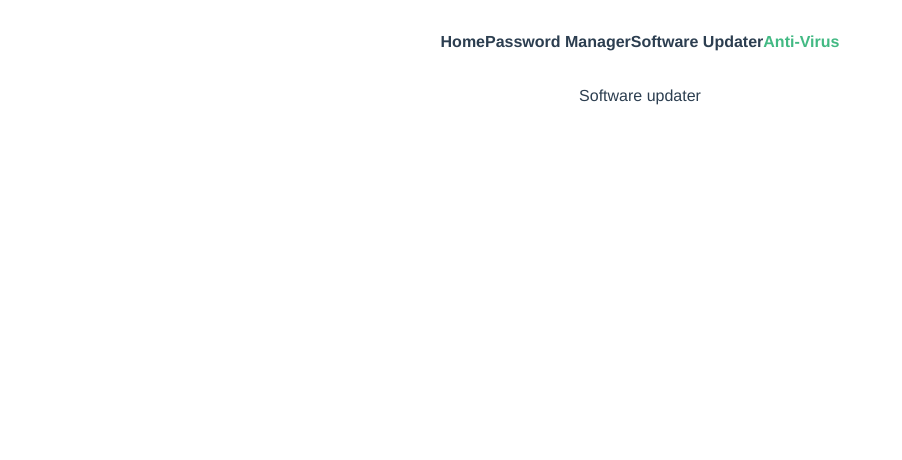
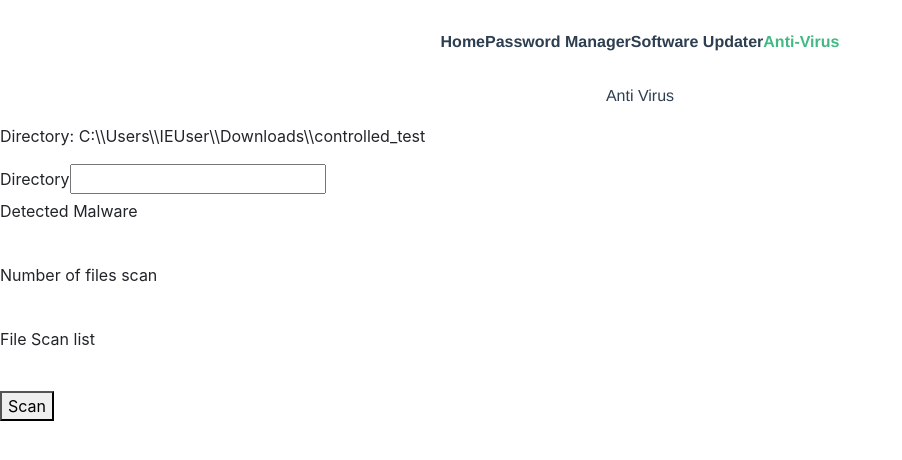
Before and after one commit to Dylan-Liew/Cultisk, a Vue app: page /anti-virus in a window 1280 px wide. Shown: the top 460 px of the page, without its empty margins (0-902 px from the left). Built offline with nearby package versions, Linux system fonts and the light colour scheme.

Commit message:
Updated files

```diff
--- a/src/views/AntiVirus/AntiVirus.vue
+++ b/src/views/AntiVirus/AntiVirus.vue
@@ -1,19 +1,66 @@
 <template>
-  <div class="software-updater">
+  <div class="anti-virus">
     <Index/>
+    <body>
+    <p>Directory: C:\\Users\\IEUser\\Downloads\\controlled_test</p>
+    <label for="directory-input">Directory</label><input id="directory-input">
+    <br>
+    <p>Detected Malware</p>
+    <p>{{ MalwareDetected }}</p>
+    <br>
+    <p>Number of files scan</p>
+    <p>{{ filesScanned }}</p>
+    <br>
+    <p>File Scan list</p>
+    <p>{{ scanlist }}</p>
+    <br>
+    <button v-on:click="scan">Scan</button>
+    </body>
   </div>
 </template>
 
 <script lang="ts">
 import Vue from 'vue';
-import Index from '@/components/SoftwareIndex.vue'; // @ is an alias to /src
-
+import Index from '@/components/AntiVirusIndex.vue'; // @ is an alias to /src
+/*
+import electron = require('electron')
+const dialog = electron.remote.dialog
+const ipc = electron.ipcRenderer
+*/
 export default Vue.extend({
-  name: 'SoftwareUpdater',
+  name: 'AntiVirus',
   components: {
     Index,
   },
 });
+
+/*
+// Elements declaration
+const DirectoryInput = document.getElementById("directory-input") as HTMLInputElement
+const ScanBtn = document.getElementById("scan-file")
+const DetectMalware = document.getElementById("detected_malware") as HTMLInputElement
+const FileScanned = document.getElementById("files_scanned") as HTMLInputElement
+const ScanList = document.getElementById("scan_list")
+
+ScanBtn.onclick = (): void => {
+    const directory = DirectoryInput.value
+    ipc.send("Anti-virus-scan", directory)
+}
+
+ipc.on("av_result", (event, data: ScanResultObj) => {
+    DetectMalware.value = String(data.mal_detected)
+    FileScanned.value = String(data.files_scanned)
+    ScanList.innerText = data.scanned_list
+})
+*/
+
+//Anti virus
+
+// client.invoke(("scan"), (error: string, res: string) => {
+//     const ResObj: ScanResultObj = JSON.parse(res)
+//     event.reply("av_result", ResObj)
+// })
+
 </script>
 
 <style scoped>
```
Also changed, not shown: 1 other file (tests, documents, lock files or other folders).
